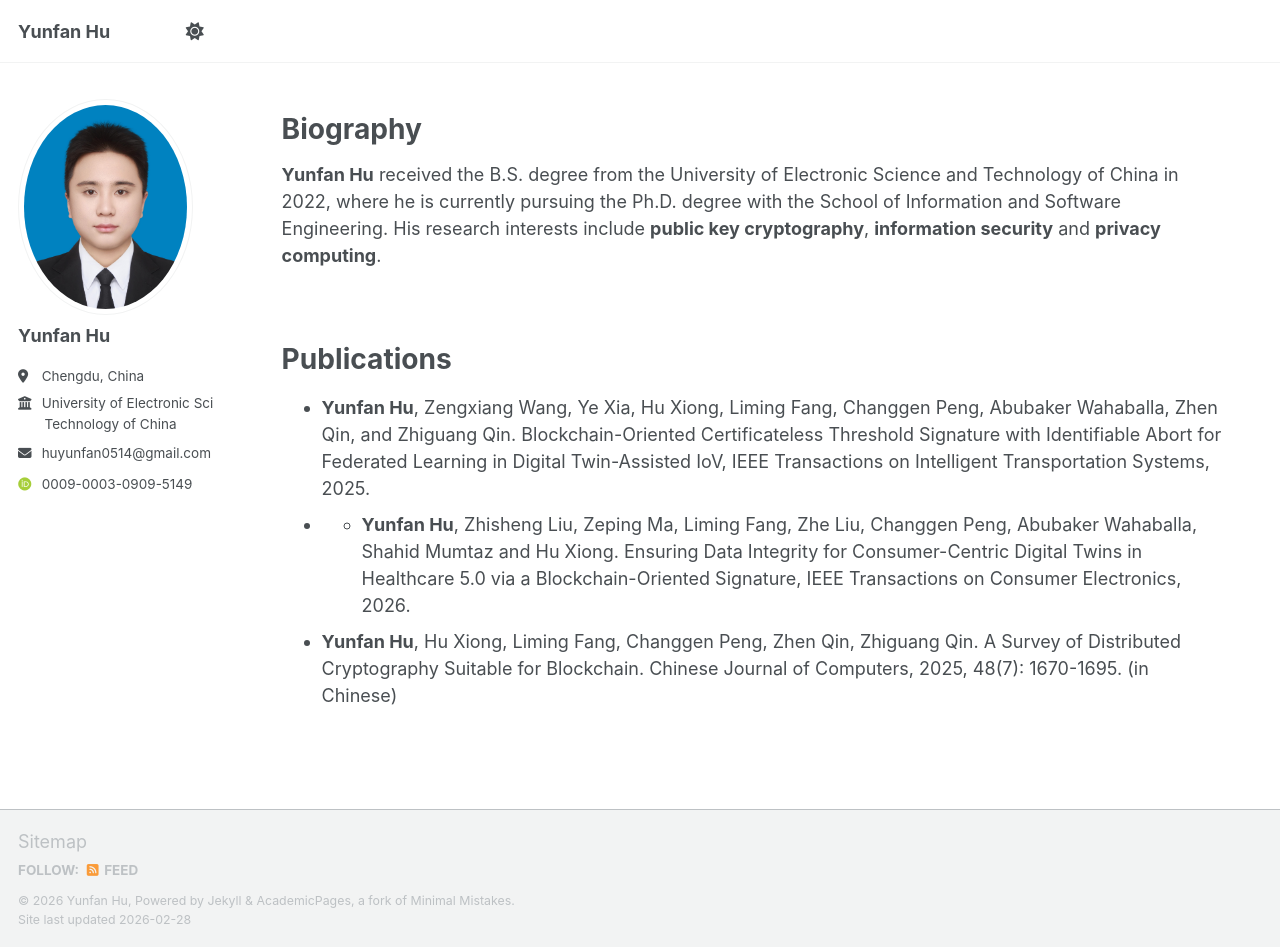
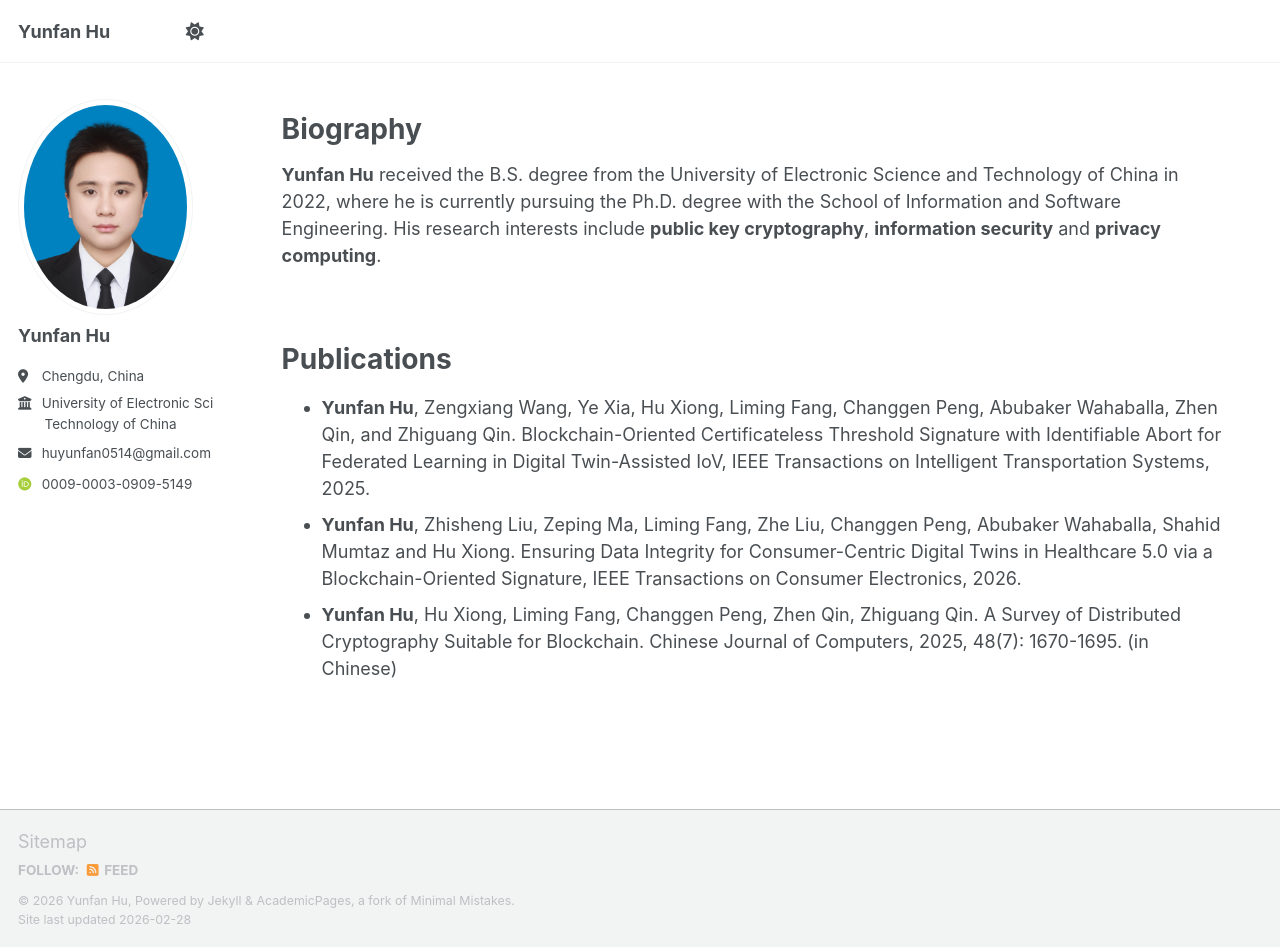
Before and after one commit to HYF0514/HYF0514.github.io, a Jekyll site: the page built from _pages/about.md, in a window 1280 px wide and 947 px high. Built offline with Jekyll 4.4.1, drawn with Linux system fonts in a browser that asks for light colours; some web fonts are replaced; a script bundle is joined from its source files by our own code; library files that are not in the unit come from our copies.

```diff
--- a/_pages/about.md
+++ b/_pages/about.md
@@ -17,5 +17,5 @@ received the B.S. degree from the University of Electronic Science and Technolog
 Publications
 ============
 * **Yunfan Hu**, Zengxiang Wang, Ye Xia, Hu Xiong, Liming Fang, Changgen Peng, Abubaker Wahaballa, Zhen Qin, and Zhiguang Qin. Blockchain-Oriented Certificateless Threshold Signature with Identifiable Abort for Federated Learning in Digital Twin-Assisted IoV, IEEE Transactions on Intelligent Transportation Systems, 2025.
-* * **Yunfan Hu**, Zhisheng Liu, Zeping Ma, Liming Fang, Zhe Liu, Changgen Peng, Abubaker Wahaballa, Shahid Mumtaz and Hu Xiong. Ensuring Data Integrity for Consumer-Centric Digital Twins in Healthcare 5.0 via a Blockchain-Oriented Signature, IEEE Transactions on Consumer Electronics, 2026.
+* **Yunfan Hu**, Zhisheng Liu, Zeping Ma, Liming Fang, Zhe Liu, Changgen Peng, Abubaker Wahaballa, Shahid Mumtaz and Hu Xiong. Ensuring Data Integrity for Consumer-Centric Digital Twins in Healthcare 5.0 via a Blockchain-Oriented Signature, IEEE Transactions on Consumer Electronics, 2026.
 * **Yunfan Hu**, Hu Xiong, Liming Fang, Changgen Peng, Zhen Qin, Zhiguang Qin. A Survey of Distributed Cryptography Suitable for Blockchain. Chinese Journal of Computers, 2025, 48(7): 1670-1695. (in Chinese)
```
